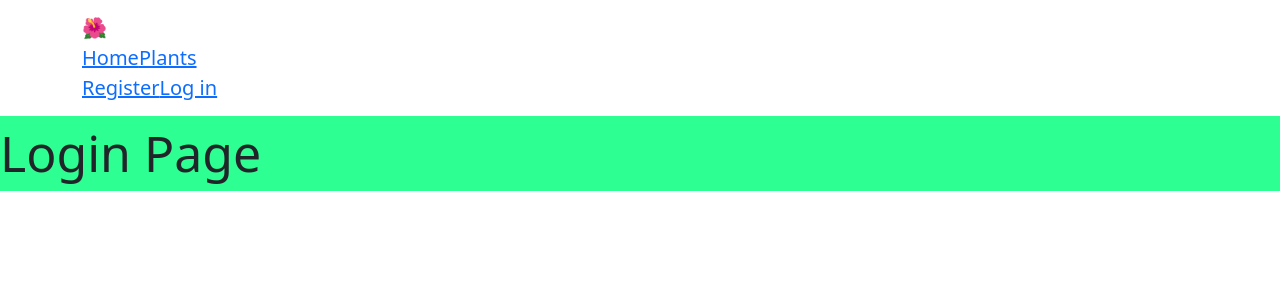
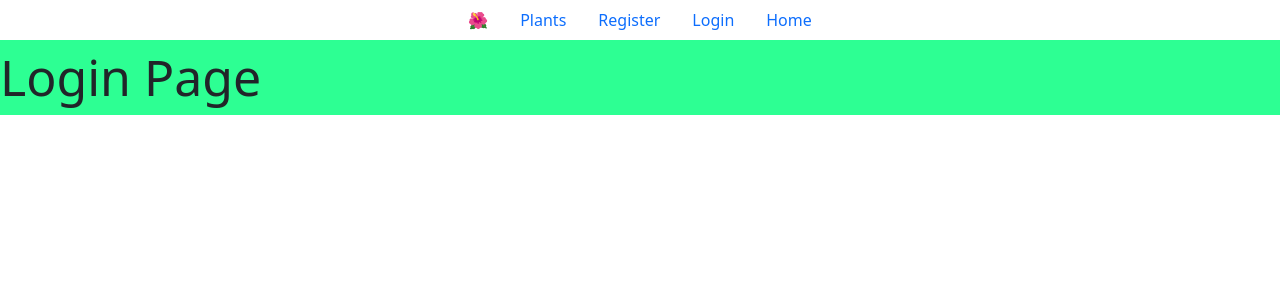
Before and after one commit to maurice-35/choice-plants, a React (Create React App) app in the folder client/: page /login in a window 1280 px wide. Shown: the top 300 px of the page. Built offline with nearby package versions, Linux system fonts and the light colour scheme.

Commit message:
update navigation

```diff
--- a/client/public/index.html
+++ b/client/public/index.html
@@ -1,20 +1,22 @@
 <!DOCTYPE html>
 <html lang="en">
+
 <head>
   <meta charset="utf-8" />
   <link rel="icon" href="%PUBLIC_URL%/favicon.ico" />
   <meta name="viewport" content="width=device-width, initial-scale=1" />
   <meta name="theme-color" content="#000000" />
-    <meta
-      name="description"
-      content="Web site created using create-react-app"
-    />
   <link rel="apple-touch-icon" href="%PUBLIC_URL%/logo192.png" />
   <!--
       manifest.json provides metadata used when your web app is installed on a
       user's mobile device or desktop. See https://developers.google.com/web/fundamentals/web-app-manifest/
     -->
   <link rel="manifest" href="%PUBLIC_URL%/manifest.json" />
+  <link rel="stylesheet" href="https://cdn.jsdelivr.net/npm/bootstrap@5.1.3/dist/css/bootstrap.min.css"
+    integrity="sha384-1BmE4kWBq78iYhFldvKuhfTAU6auU8tT94WrHftjDbrCEXSU1oBoqyl2QvZ6jIW3" crossorigin="anonymous" />
+    <link rel="stylesheet" href="https://use.fontawesome.com/releases/v5.15.3/css/all.css"
+		integrity="sha384-SZXxX4whJ79/gErwcOYf+zWLeJdY/qpuqC4cAa9rOGUstPomtqpuNWT9wdPEn2fk" crossorigin="anonymous">
+    <link rel="stylesheet" href="https://cdnjs.cloudflare.com/ajax/libs/animate.css/4.1.1/animate.min.css" />
   <!--
       Notice the use of %PUBLIC_URL% in the tags above.
       It will be replaced with the URL of the `public` folder during the build.
@@ -26,6 +28,7 @@
     -->
   <title>React App</title>
 </head>
+
 <body>
   <noscript>You need to enable JavaScript to run this app.</noscript>
   <div id="root"></div>
@@ -40,4 +43,5 @@
       To create a production bundle, use `npm run build` or `yarn build`.
     -->
 </body>
+
 </html>
--- a/client/src/component/Home.js
+++ b/client/src/component/Home.js
@@ -1,5 +1,5 @@
 import React from 'react'
-import { Carousel } from 'react-bootstrap'
+import Carousel from 'react-bootstrap/Carousel'
 
 const Home = () => {
 
@@ -9,7 +9,7 @@ const Home = () => {
         <Carousel>
           <Carousel.Item interval={1000}>
             <img
-              className="d-block w-100"
+              className="d-flex carousel justify-content-md-between align-items-md-center"
               src="holder.js/800x400?text=First slide&bg=373940"
               alt="First slide"
             />
@@ -21,7 +21,7 @@ const Home = () => {
           <Carousel.Item interval={500}>
             <img
               className="d-block w-100"
-              src="holder.js/800x400?text=Second slide&bg=282c34"
+              src="https://res.cloudinary.com/doe5zwesw/image/upload/"
               alt="Second slide"
             />
             <Carousel.Caption>
--- a/client/src/component/common/Navigation.js
+++ b/client/src/component/common/Navigation.js
@@ -1,55 +1,32 @@
-import React, { useState, useEffect } from 'react'
-import { Link } from 'react-router-dom'
+import React from 'react'
+import { Nav } from 'react-bootstrap'
 
 
 const Navigation = () => {
-  const [isActive, setIsActive] = useState(false)
-
-  const handleMenuToggle = () => {
-    setIsActive(!isActive)
-  }
-
-  useEffect(() => {
-    setIsActive(true)
-  }, [])
 
 
-  return (
-    <nav className="navbar is-dark">
-      <div className="container">
-        <div className="navbar-brand">🌺
-          <div className={`navbar-menu ${isActive ? 'is-active' : ''}`}>
-            <span><Link to="/plants/" onClick={handleMenuToggle}></Link>
-            </span>
-          </div>
-          <div className="navbar-start">
-            <div>
-              <Link to="/plants" className="navbar-item"></Link>
-            </div>
-          </div>
-          <div className="navbar-end">
-              <>
-                <div className="buttons">
-                  <Link className="button is-dark" to="/home">
-                    Home
-                  </Link>
-                  <Link to="/plants" className="navbar-item">Plants</Link>
-                </div>
-                <Link className="button is-dark" to="/register">
-                  Register
-                </Link>
-                <Link className="button is-dark" to="/login">
-                  Log in
-                </Link>
-              </>
-          </div>
-        </div>
-      </div>
-    </nav>
-
-  )
+	return (
+		<>
+			<Nav className="justify-content-center" activeKey="/home">
+				<Nav.Item>
+					<Nav.Link href="/home">🌺</Nav.Link>
+				</Nav.Item>
+				<Nav.Item>
+					<Nav.Link href="/plants">Plants</Nav.Link>
+				</Nav.Item>
+				<Nav.Item>
+					<Nav.Link href="/register">Register</Nav.Link>
+				</Nav.Item>
+				<Nav.Item>
+					<Nav.Link href="/login">Login</Nav.Link>
+				</Nav.Item>
+				<Nav.Item>
+					<Nav.Link href="/home">Home</Nav.Link>
+				</Nav.Item>
+			</Nav>
+		</>
+	)
 
 }
 
-
 export default Navigation
--- a/client/src/index.js
+++ b/client/src/index.js
@@ -1,10 +1,11 @@
 import React from 'react';
-import ReactDOM from 'react-dom/client';
+import ReactDOM from 'react-dom';
 // import './index.scss';
 import './styles/main.scss'
+import 'bootstrap/dist/css/bootstrap.min.css';
 // import './App.scss';
 import App from './App';
-import 'bootstrap/dist/css/bootstrap.min.css';
+
 
 const root = ReactDOM.createRoot(document.getElementById('root'));
 root.render(
--- /dev/null
+++ b/client/src/styles/carousel.scss
@@ -0,0 +1,10 @@
+.carousel {
+	width: 100%;
+	height: 50%;
+	background-color: #51d4;
+	// background-image: url('https://res.cloudinary.com/doe5zwesw/image/upload/')
+}
+
+.d-block {
+	width: 50%;
+}
--- a/client/src/styles/main.scss
+++ b/client/src/styles/main.scss
@@ -1,6 +1,7 @@
 @import './PlantIndex.scss';
 @import './register.scss';
 @import './login.scss';
+@import './carousel.scss';
 * {
   box-sizing: border-box;
 }
```
Lines whose indentation alone changed are shown as unchanged.
